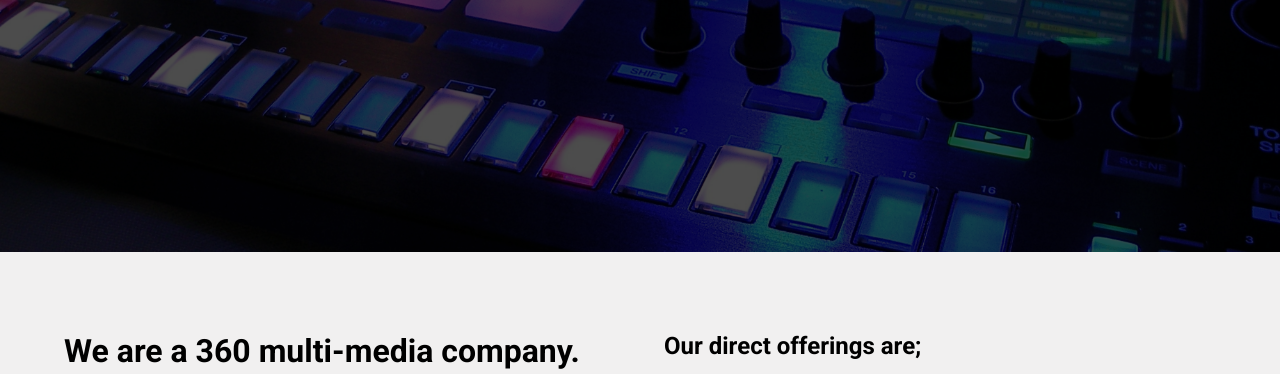
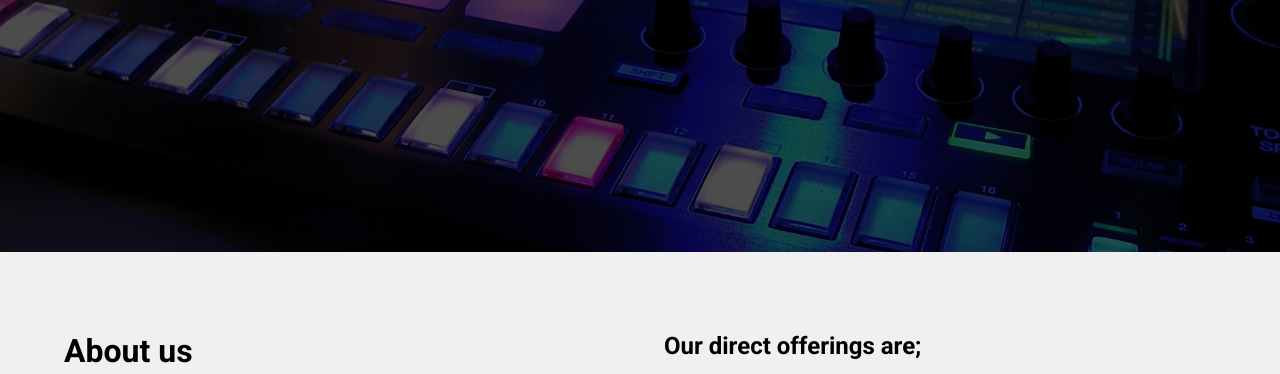
Before and after one commit to OdiriTeddie/optimist-lp, a plain HTML site: page index.html in a window 1280 px wide. Shown: the part 388-762 px from the top of the page. Drawn offline with nearby package versions, Linux system fonts and the light colour scheme.

Commit message:
fix: fixed about us title

```diff
--- a/index.html
+++ b/index.html
@@ -25,7 +25,7 @@
     <section class="offerings">
         <div class="wrapper flex">
             <div class="offerings__content flow-space">
-                <h2>We are a 360 multi-media company.</h2>
+                <h2>About us</h2>
                 <p>Optimist Group is a 360 multimedia company offering premium audiovisual content development, production & broadcast, equipment leasing services, training, and consultancy. The company is a major player and investor in the creative sector, focused on a wide of media offerings through a group of affiliated organizations such as Optimist Leasing, Optimist TV Network, Optimist Film Academy, and Media Market Nigeria. </p>
                 <div class="flow-space">
                     <h3>Contact our customer care now:</h3>
```
